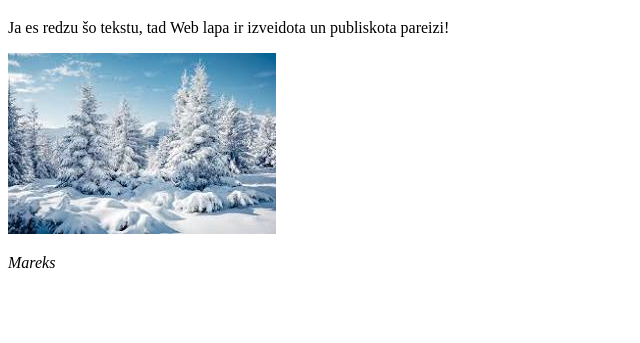
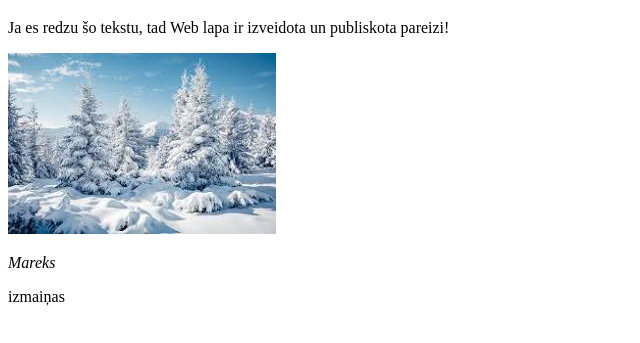
Before and after one commit to marekspaunins-lv/tests2, a plain HTML site: page index.html in a window 1280 px wide. Shown: the part 61-404 px from the top of the page, without its empty margins (0-640 px from the left). Drawn offline with Linux system fonts and the light colour scheme.

Commit message:
Update index.html

```diff
--- a/index.html
+++ b/index.html
@@ -10,5 +10,6 @@
     <p>Ja es redzu šo tekstu, tad Web lapa ir izveidota un publiskota pareizi!</p>
     <img src="images/ziema.jpg">
     <p><i>Mareks</i></p>
+    <p>izmaiņas</p>
 </body>
 </html>
```
